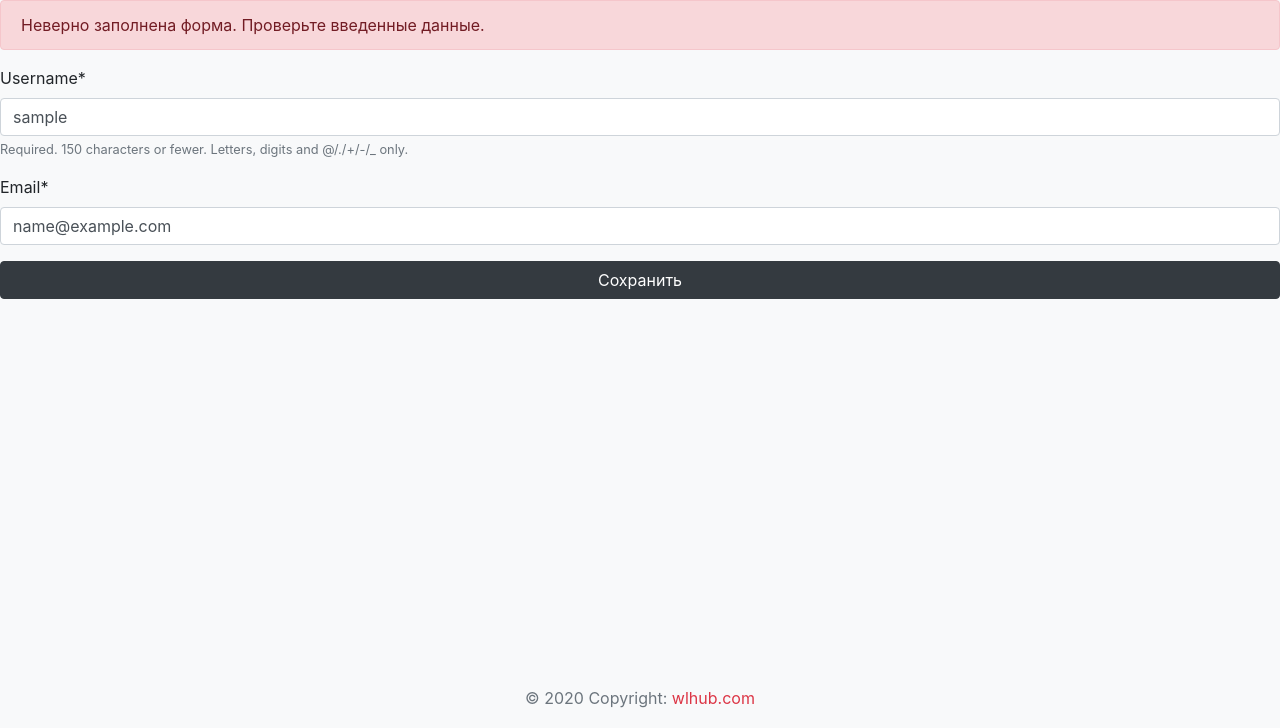
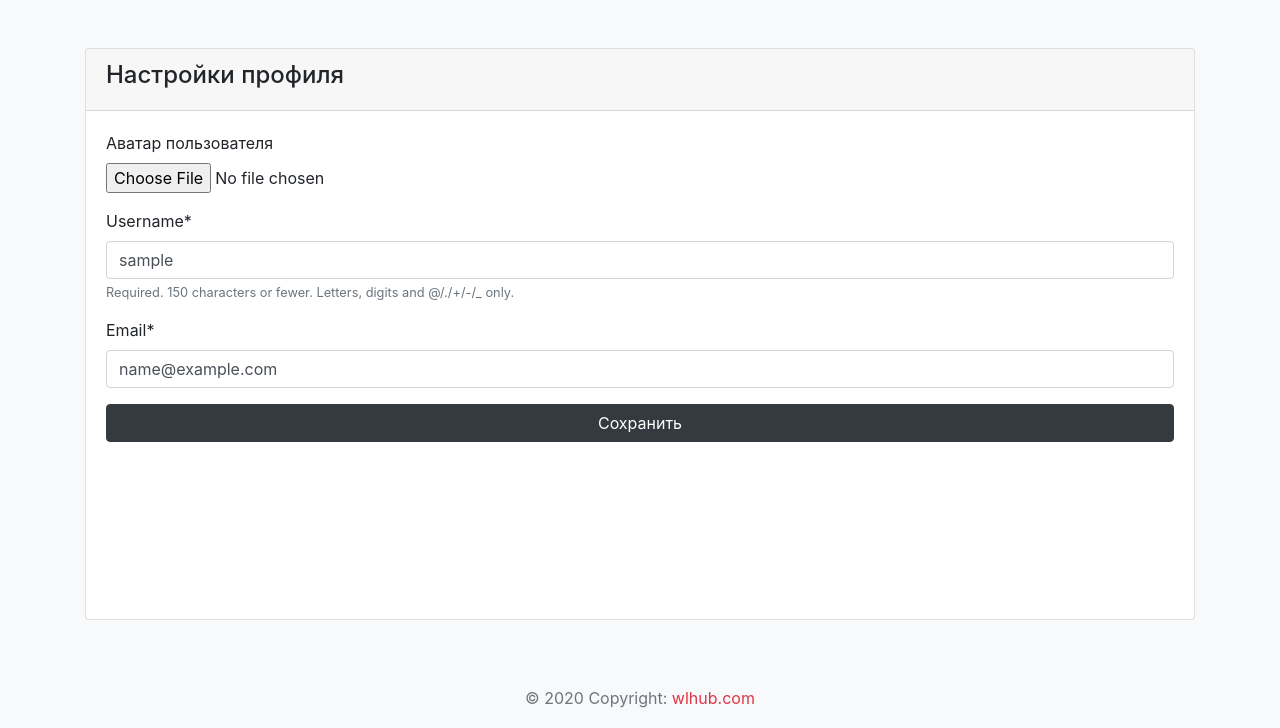
Before and after one commit to azinit/wlhub, a Django app: page /account/settings in a window 1280 px wide. Shown: the part 72-800 px from the top of the page. Run offline with Django 3.2, Linux system fonts and the light colour scheme; the visitor is signed in with stand-in values (Sample User, id 1); some libraries are stand-ins or nearby versions.

Commit message:
feat: add img uploading

```diff
--- a/wlhub/static/common/index.css
+++ b/wlhub/static/common/index.css
@@ -42,15 +42,19 @@ footer {
 .dim-1 {
     opacity: 0.8;
 }
+
 .dim-2 {
     opacity: 0.7;
 }
+
 .dim-3 {
     opacity: 0.6;
 }
+
 .dim-4 {
     opacity: 0.5;
 }
+
 .dim-5 {
     opacity: 0.25;
 }
@@ -59,6 +63,7 @@ footer {
     text-decoration: none;
     color: unset;
 }
+
 .text-link:hover {
     color: unset;
     text-decoration: none;
@@ -76,6 +81,7 @@ footer {
     opacity: 0.5;
     transition: opacity 0.3s;
 }
+
 .muted:hover {
     opacity: 1.0;
 }
@@ -83,3 +89,12 @@ footer {
 .white-space-preline {
     white-space: pre-line;
 }
+
+.link i {
+    opacity: 0.5;
+    color: var(--secondary);
+}
+
+.link i:hover {
+    opacity: 1.0;
+}
--- a/wlhub/tasks/views.py
+++ b/wlhub/tasks/views.py
@@ -59,7 +59,8 @@ def task_create(request):
             task.author = request.user
             task.save()
             return redirect("tasks-details", pk=task.pk)
-    context["errors"] = ["Неверно заполнена форма. Проверьте введенные данные."]
+        else:
+            context["errors"] = ["Неверно заполнена форма. Проверьте введенные данные."]
     return render(request, "task/create.html", context=context)
 
 
@@ -79,5 +80,6 @@ def task_edit(request, pk: int):
             next_task: Task = form.save(commit=False)
             next_task.save()
             return redirect("tasks-details", pk=task.pk)
-    context["errors"] = ["Неверно заполнена форма. Проверьте введенные данные."]
+        else:
+            context["errors"] = ["Неверно заполнена форма. Проверьте введенные данные."]
     return render(request, "task/edit.html", context=context)
--- a/wlhub/templates/users/settings.html
+++ b/wlhub/templates/users/settings.html
@@ -16,16 +16,25 @@
     </style>
 {% endblock %}
 {% block title %}
-    <title>Profile</title>
+    <title>Настройки профиля</title>
 {% endblock %}
 
 {% block content %}
-    <section class="user-settings">
-        {% include "components/errors.html" %}
-        <form class="task-details__form" action="{% url "account-settings" %}" method="post">
-            {% csrf_token %}
-            {{ form | crispy }}
-            <button type="submit" class="task-details__btn btn btn-dark w-100">Сохранить</button>
-        </form>
+    <section class="user-settings task-details--create h-100">
+        <div class="container d-flex flex-column h-100">
+            <div class="card my-5 flex-grow-1">
+                <div class="card-header">
+                    <h4>Настройки профиля</h4>
+                </div>
+                <div class="card-body">
+                    {% include "components/errors.html" %}
+                    <form class="task-details__form" action="{% url "account-settings" %}" method="post" enctype="multipart/form-data">
+                        {% csrf_token %}
+                        {{ form | crispy }}
+                        <button type="submit" class="task-details__btn btn btn-dark w-100">Сохранить</button>
+                    </form>
+                </div>
+            </div>
+        </div>
     </section>
 {% endblock %}
--- a/wlhub/users/forms.py
+++ b/wlhub/users/forms.py
@@ -9,6 +9,7 @@ class UserForm(forms.ModelForm):
     class Meta:
         model = get_user_model()
         fields = (
+            "thumb",
             "username",
             "email",
         )
--- a/wlhub/users/views.py
+++ b/wlhub/users/views.py
@@ -17,12 +17,13 @@ def settings(request):
     context = {}
     context["form"] = UserForm(instance=request.user)
     if request.POST:
-        form = UserForm(request.POST, instance=request.user)
+        form = UserForm(request.POST, request.FILES, instance=request.user)
         if form.is_valid():
             user = form.save(commit=False)
             user.save()
             return redirect("account-index")
-    context["errors"] = ["Неверно заполнена форма. Проверьте введенные данные."]
+        else:
+            context["errors"] = ["Неверно заполнена форма. Проверьте введенные данные."]
     return render(request, 'users/settings.html', context)
 
 
--- a/wlhub/wlhub/urls.py
+++ b/wlhub/wlhub/urls.py
@@ -17,6 +17,7 @@ from django.contrib import admin
 from django.urls import path, include
 from django.contrib.staticfiles.urls import static
 from django.contrib.staticfiles.urls import staticfiles_urlpatterns
+
 from wlhub import settings
 
 urlpatterns = [
@@ -27,4 +28,7 @@ urlpatterns = [
     path('', include('home.urls')),
 ]
 urlpatterns += staticfiles_urlpatterns()
-urlpatterns += static(settings.MEDIA_URL, document_root=settings.MEDIA_ROOT)
+# urlpatterns += static(settings.MEDIA_URL, document_root=settings.MEDIA_ROOT)
+
+if settings.DEBUG:
+    urlpatterns += static(settings.MEDIA_URL, document_root=settings.MEDIA_ROOT)
```
Also changed, not shown: wlhub/templates/task/edit.html (+1 -10 lines), wlhub/templates/users/includes/hero.html (+11 -1 lines), wlhub/media/gallery/44909.Image_720x707_Color_rxiMivv.png (added), wlhub/media/gallery/www.png (added).
